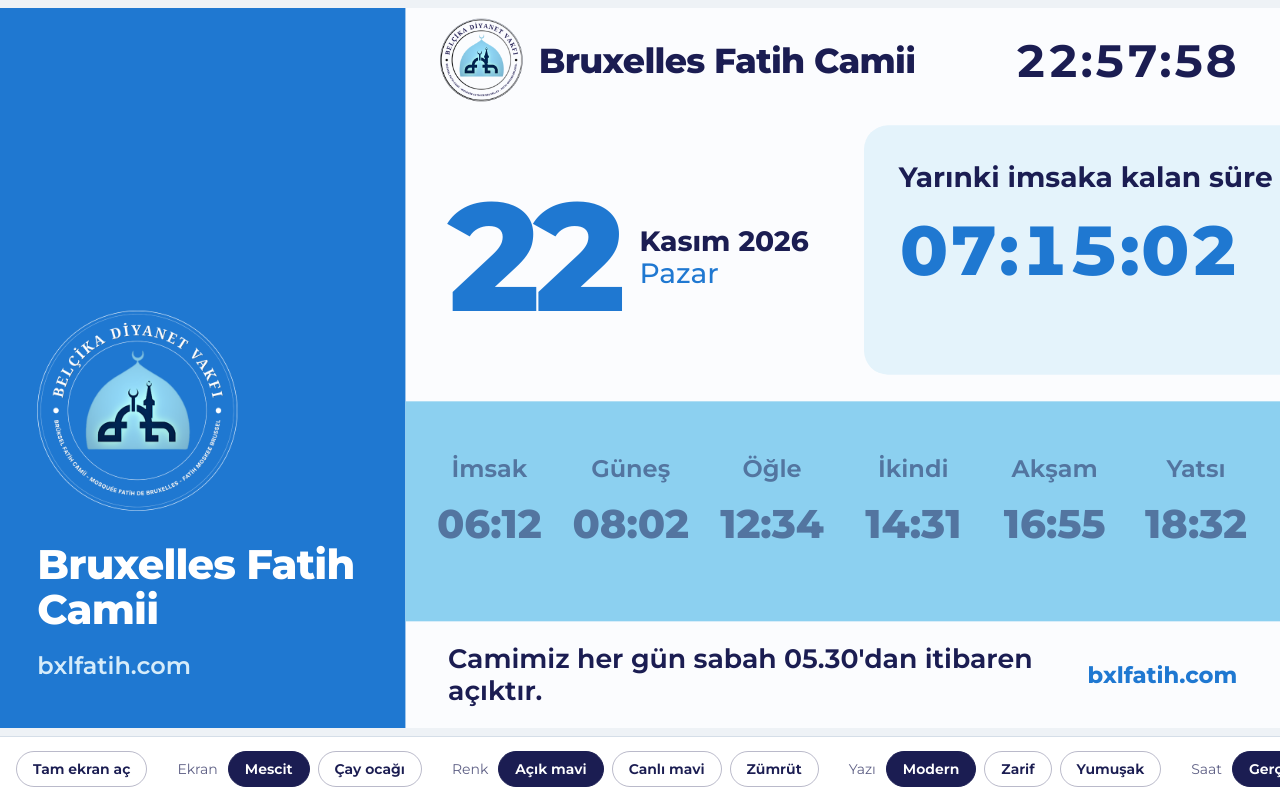
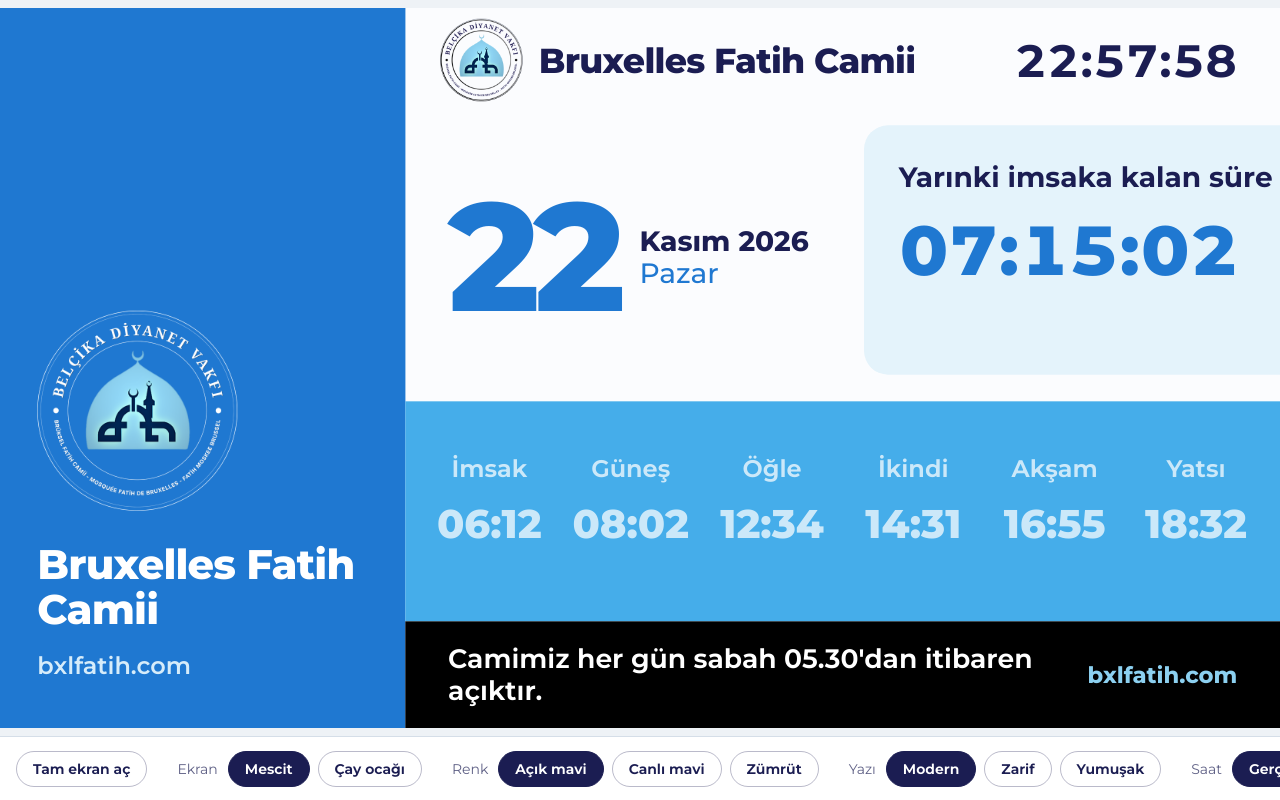
Before and after one commit to BDVFATIHBRUXELLES/fatih-ekran, a plain HTML site: page index.html in a window 1280 px wide. Drawn offline with Linux system fonts and the light colour scheme.

Commit message:
Vakit şeridi: açık mavi zemin, beyaz yazı; duyuru bandı: siyah zemin, beyaz yazı
Co-Authored-By: Claude Fable 5.2 <noreply@anthropic.com>
Claude-Session: https://claude.ai/code/session_015PrMAbsiz2hxMStk4HEv6T

```diff
--- a/index.html
+++ b/index.html
@@ -35,7 +35,8 @@
 /* Açık mavi: logonun kubbe mavisi geniş yüzeylerde, lacivert yalnızca yazıda */
 :root{
   --zemin:#FBFCFE; --yazi:#1B1D52; --buyuk:#1F78D1;
-  --bant:#8CD0F0; --bant-yazi:#1B1D52; --bant-ad:#1B1D52;
+  --bant:#45ADEA; --bant-yazi:#FFFFFF; --bant-ad:#FFFFFF;
+  --alt-zemin:#000000; --alt-yazi:#FFFFFF; --alt-site:#8CD0F0;
   --secili:#F5B93F; --secili-yazi:#1B1D52;
   --kutu:#E4F3FB;
   --namaz-zemin:#E4F3FB; --namaz-yazi:#1B1D52; --namaz-ikincil:#1F78D1; --namaz-vurgu:#1F78D1; --namaz-cizgi:rgba(27,29,82,.22);
@@ -124,14 +125,14 @@ body.tv{background:var(--zemin)}
 .vakit{flex:1 1 0;margin:0 4px;padding:34px 0 0;border-radius:26px;text-align:center;color:var(--bant-yazi)}
 .vakit .ad{font-size:36px;font-weight:650;color:var(--bant-ad)}
 .vakit .zaman{margin-top:32px;font-size:var(--b-vakit);font-weight:var(--kalin);line-height:1}
-.vakit.gecti{opacity:.5}
+.vakit.gecti{opacity:.72}
 .vakit.siradaki{background:var(--secili);color:var(--secili-yazi)}
 .vakit.siradaki .ad{color:var(--secili-yazi);font-weight:800}
 
 /* Duyuru bandı */
-#alt{position:absolute;left:0;top:920px;width:100%;height:160px;padding:0 64px;display:flex;align-items:center;justify-content:space-between}
-#duyuru{font-size:40px;font-weight:650;line-height:1.2;color:var(--yazi);max-width:900px;transition:opacity .6s ease}
-#site{font-size:34px;font-weight:750;color:var(--buyuk);white-space:nowrap;margin-left:40px}
+#alt{position:absolute;left:0;top:920px;width:100%;height:160px;padding:0 64px;display:flex;align-items:center;justify-content:space-between;background:var(--alt-zemin)}
+#duyuru{font-size:40px;font-weight:650;line-height:1.2;color:var(--alt-yazi);max-width:900px;transition:opacity .6s ease}
+#site{font-size:34px;font-weight:750;color:var(--alt-site);white-space:nowrap;margin-left:40px}
 
 /* Namaz modu: video durur, sade tablo kalır */
 #namaz{position:absolute;left:0;top:0;width:1920px;height:1080px;background:var(--namaz-zemin);color:var(--namaz-yazi);opacity:0;visibility:hidden;transition:opacity 1.2s ease,visibility 0s linear 1.2s}
```
